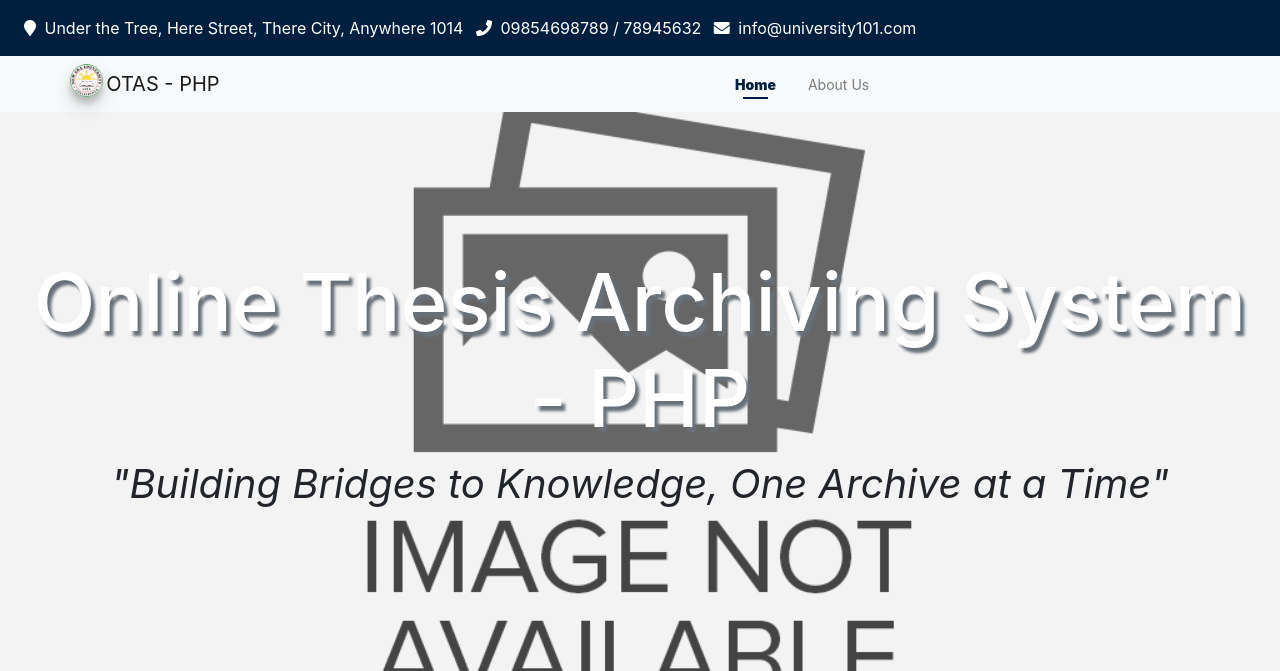
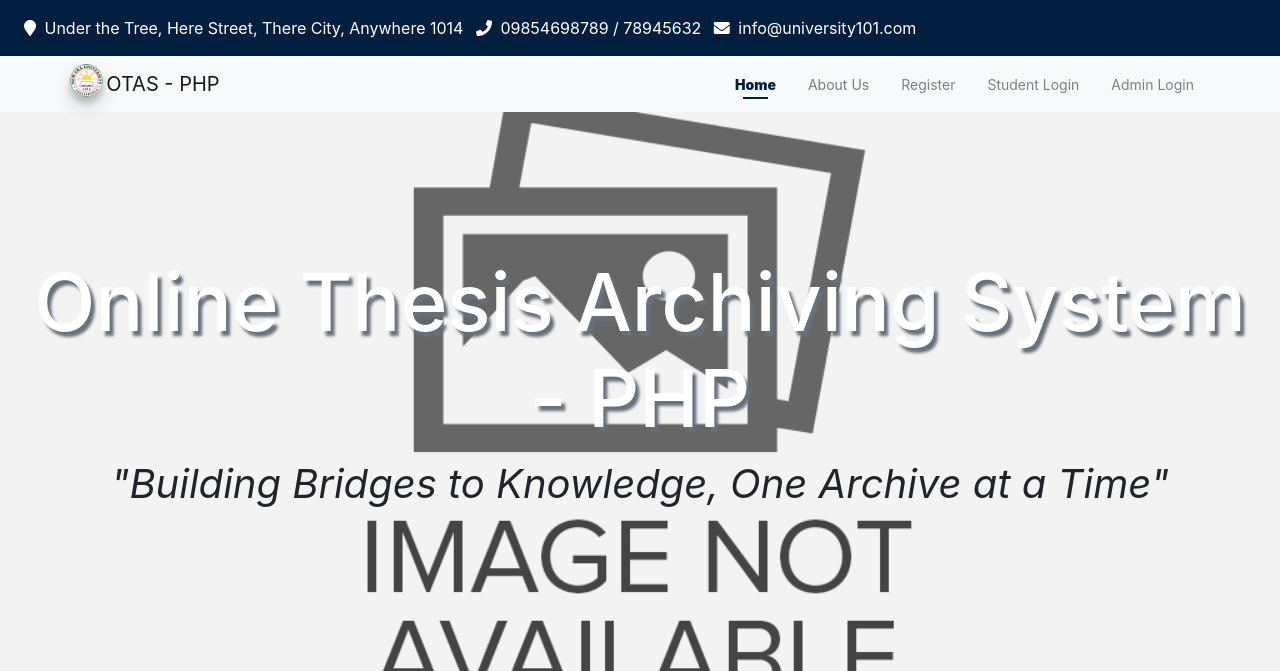
Before and after one commit to sgtpiamrm/capstone, a PHP site: page /capstone/ in a window 1280 px wide. Shown: the top 671 px of the page. Run offline with PHP 8.4, Linux system fonts and the light colour scheme; data comes from the database, SQL or seed files in the repository; some libraries are stand-ins or nearby versions.

Commit message:
Changed font color of Register and Login

```diff
--- a/inc/topBarNav.php
+++ b/inc/topBarNav.php
@@ -188,13 +188,13 @@
 
         <?php if ($_settings->userdata('id') == 0): ?>
           <li class="nav-item">
-            <a href="./register.php" class="nav-link text-light">Register</a>
+            <a href="./register.php" class="nav-link" style="color: #808080;">Register</a>
           </li>
           <li class="nav-item">
-            <a href="./login.php" class="nav-link text-light">Student Login</a>
+            <a href="./login.php" class="nav-link" style="color: #808080;">Student Login</a>
           </li>
           <li class="nav-item">
-            <a href="./admin" class="nav-link text-light">Admin Login</a>
+            <a href="./admin" class="nav-link" style="color: #808080;">Admin Login</a>
           </li>
         <?php endif; ?>
       </ul>
```
